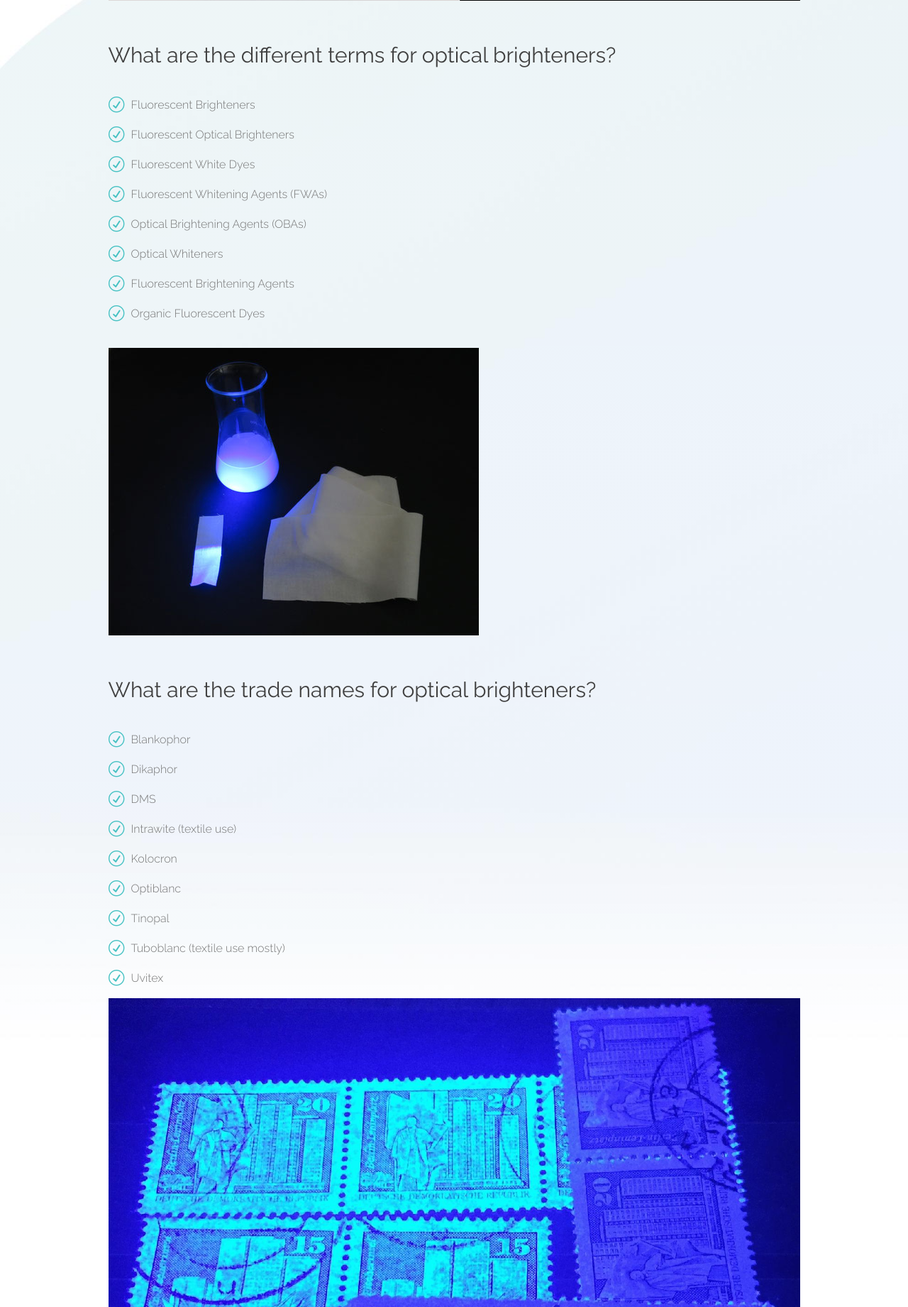
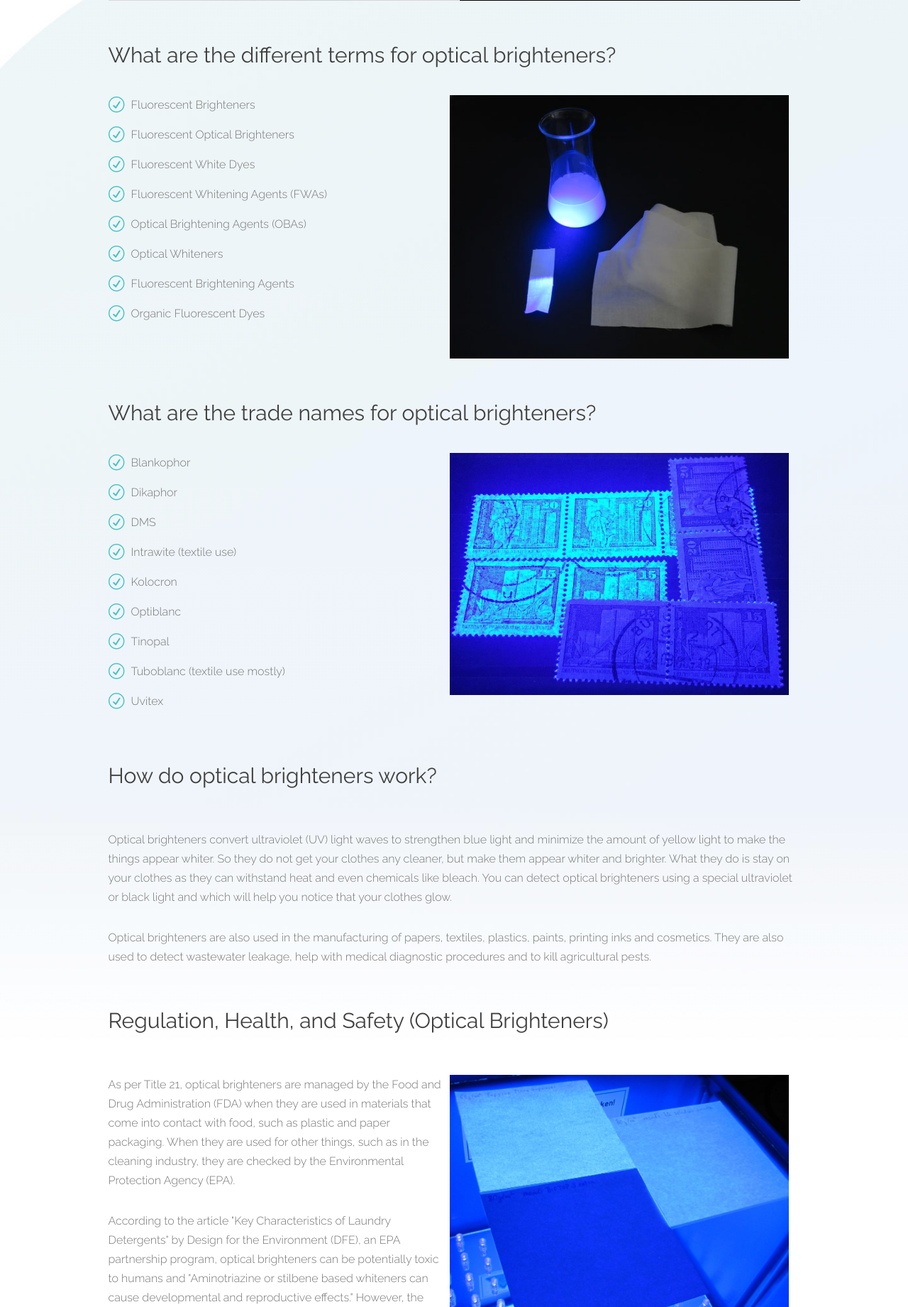
Before and after one commit to gayatrimicro/valblanc, a PHP site: page /blog/optical-brighteners-terms-trade-names-common-uses-environmental-effects/index.php in a window 1280 px wide. Shown: the part 1621-3462 px from the top of the page at 71% size. Run offline with PHP 8.4, Linux system fonts and the light colour scheme.

Commit message:
changes of blog images

```diff
--- a/blog/optical-brighteners-terms-trade-names-common-uses-environmental-effects/index.php
+++ b/blog/optical-brighteners-terms-trade-names-common-uses-environmental-effects/index.php
@@ -61,6 +61,11 @@ height="0" width="0" style="display:none;visibility:hidden"></iframe></noscript>
     display: inline-block;
     vertical-align: top;
   }
+  .wid50{
+    width: 49%;
+    display: inline-block;
+    vertical-align: top;
+  }
 </style>
   <div class="head-section">
     <header class="header-section" data-offset-top="1" data-spy="affix" id="tasngsite"></header>
@@ -106,6 +111,7 @@ height="0" width="0" style="display:none;visibility:hidden"></iframe></noscript>
             <h2 style="margin-top: 60px;">What are the different terms for optical brighteners?</h2>
           <br> <br>
           <div class="col-div col-xs-12 col-lg-12 content-area-layout">
+            <div class="wid50">
               <ul>
                 <li>Fluorescent Brighteners</li>
                 <li>Fluorescent Optical Brighteners</li>
@@ -116,13 +122,19 @@ height="0" width="0" style="display:none;visibility:hidden"></iframe></noscript>
                 <li>Fluorescent Brightening Agents</li>
                 <li>Organic Fluorescent Dyes</li>
               </ul>
+            </div>
+            <div class="wid50">
+              <img src="../../assets/images/blog/opt2.jpg" style="max-width: 100%;">
+            </div>
+
               <br>
-                <img src="../../assets/images/blog/opt2.jpg" style="max-width: 100%;">
+
             </div>
 
             <h2 style="margin-top: 60px;">What are the trade names for optical brighteners?</h2>
           <br> <br>
           <div class="col-div col-xs-12 col-lg-12 content-area-layout">
+            <div class="wid50">
               <ul>
                 <li>Blankophor</li>
                 <li>Dikaphor</li>
@@ -134,7 +146,12 @@ height="0" width="0" style="display:none;visibility:hidden"></iframe></noscript>
                 <li>Tuboblanc (textile use mostly)</li>
                 <li>Uvitex</li>
               </ul>
+            </div>
+            <div class="wid50">
               <img src="../../assets/images/blog/opt3.jpeg" style="max-width: 100%;">
+            </div>
+
+
             </div>
 
             <h2 style="margin-top: 60px;">How do optical brighteners work?</h2>
@@ -147,10 +164,16 @@ height="0" width="0" style="display:none;visibility:hidden"></iframe></noscript>
             <h2 style="margin-top: 60px;">Regulation, Health, and Safety (Optical Brighteners)</h2>
           <br> <br>
           <div class="col-div col-xs-12 col-lg-12 content-area-layout">
+            <div class="wid50">
               <p style="margin-top: 20px;">As per Title 21, optical brighteners are managed by the Food and Drug Administration (FDA) when they are used in materials that come into contact with food, such as plastic and paper packaging. When they are used for other things, such as in the cleaning industry, they are checked by the Environmental Protection Agency (EPA).</p>
               <p>According to the article "Key Characteristics of Laundry Detergents" by Design for the Environment (DFE), an EPA partnership program, optical brighteners can be potentially toxic to humans and "Aminotriazine or stilbene based whiteners can cause developmental and reproductive effects." However, the article also notes that further testing is needed to confirm these concerns.</p>
+            </div>
+            <div class="wid50">
+              <img src="../../assets/images/blog/opt4.jpg"  style="max-width: 100%; margin-top: 20px;">
+            </div>
 
-              <img src="../../assets/images/blog/opt4.jpg"  style="max-width: 100%;">
+
+
             </div>
 
             <h2 style="margin-top: 60px;">What environmental effects do optical brighteners have?</h2>
```
